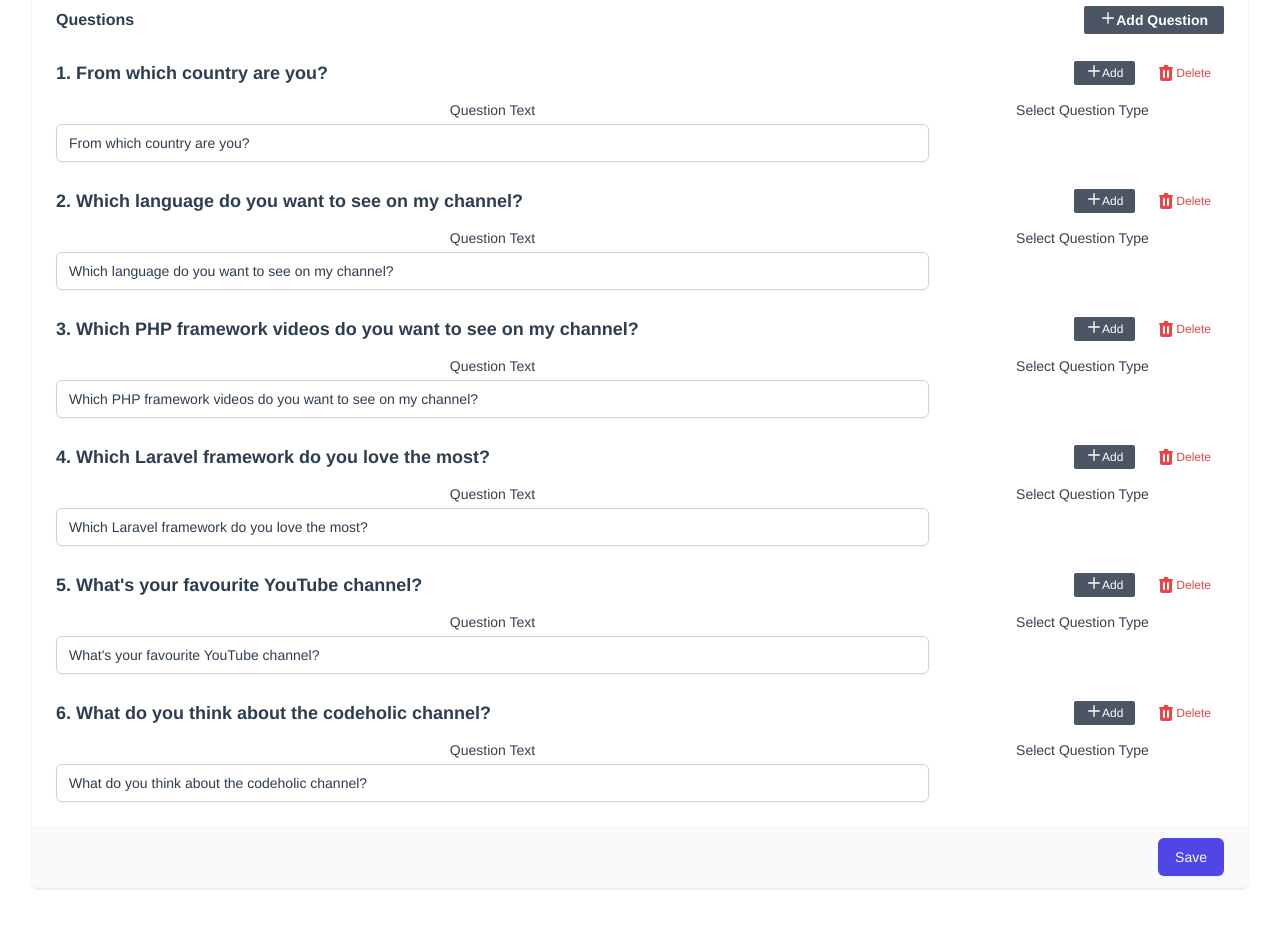
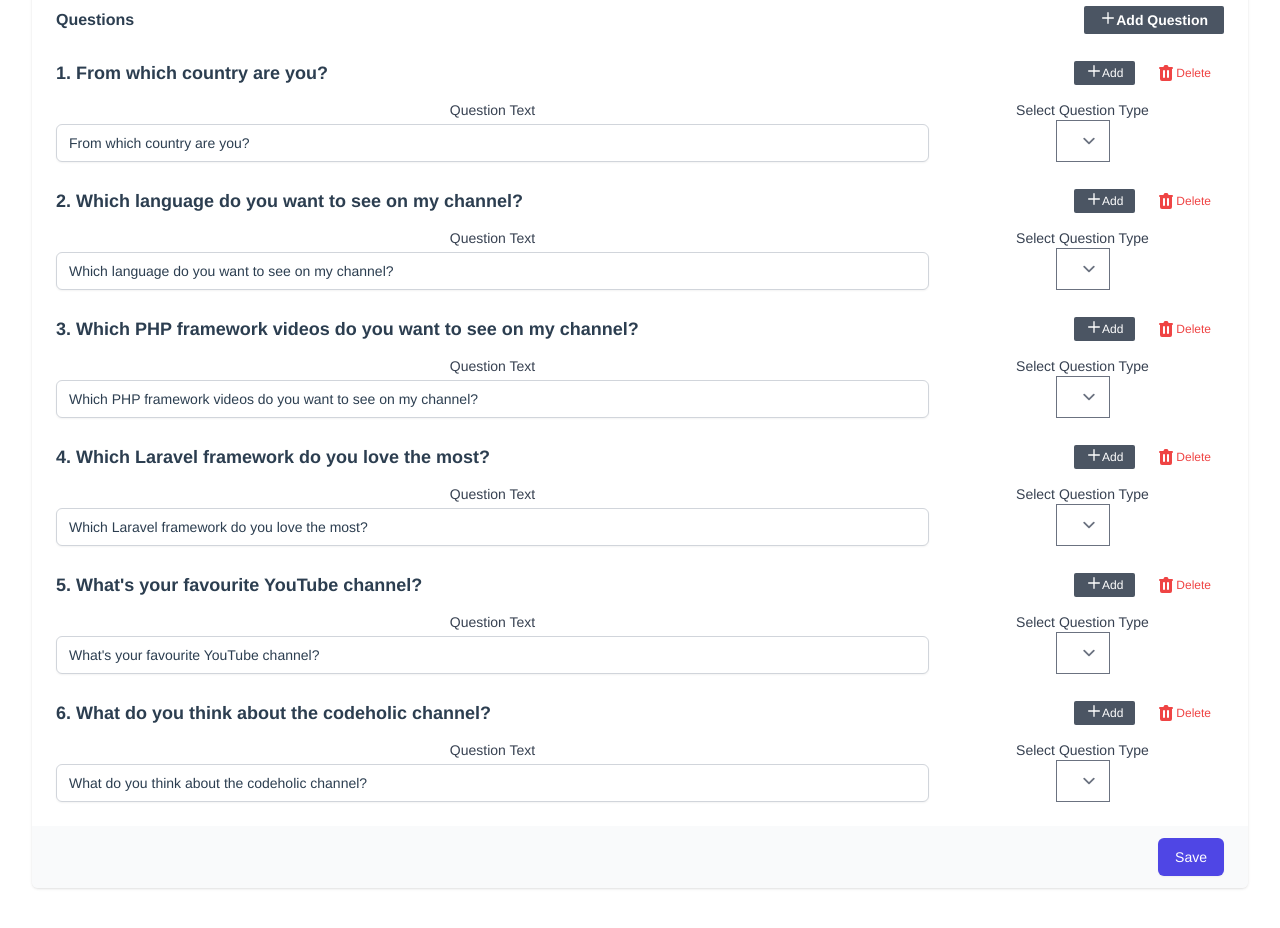
Before and after one commit to eldast8sman/survey, a Vue app in the folder vue/: page /surveys/100 in a window 1280 px wide. Shown: the part 840-1768 px from the top of the page. Built offline with nearby package versions, Linux system fonts and the light colour scheme; sample sign-in values are in the browser's storage.

Commit message:
Same as last commit

```diff
--- a/vue/src/components/editor/QuestionEditor.vue
+++ b/vue/src/components/editor/QuestionEditor.vue
@@ -105,6 +105,19 @@
                 >
                     Select Question Type
                 </label>
+                <select
+                    id="question_type"
+                    name="question_type"
+                    v-model="model.type"
+                    @change="typeChange"
+                    class="
+
+                    "
+                >
+                    <option v-for="type in questionTypes" :key="type" :value="type">
+                        {{ upperCaseFirst(type) }}
+                    </option>
+                </select>
             </div>
             <!--/Question Type-->
         </div>
```
